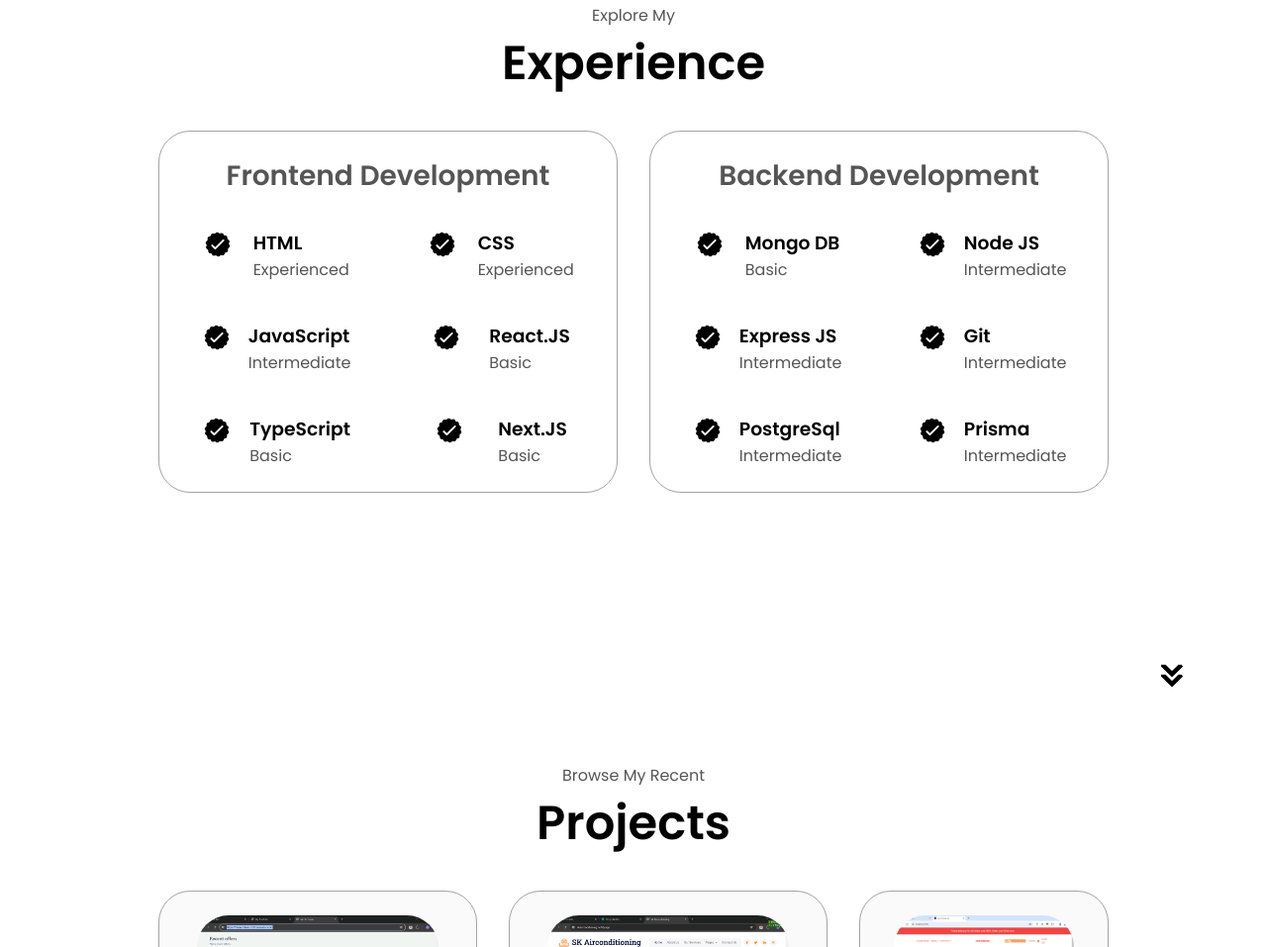
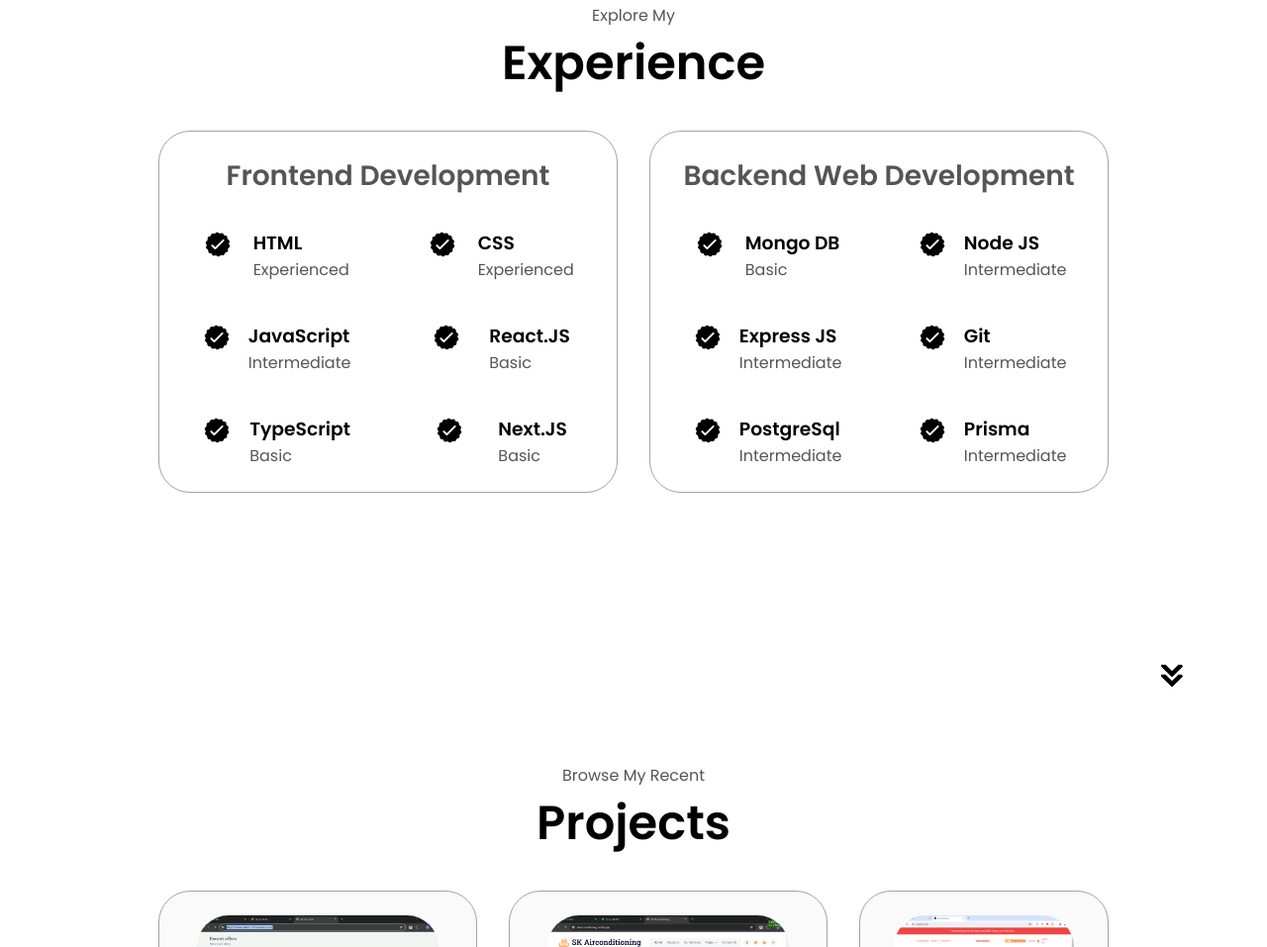
Before and after one commit to sachingramram/MyPortfolio, a plain HTML site: page index.html in a window 1280 px wide. Shown: the part 1693-2650 px from the top of the page at 99% size. Drawn offline with Linux system fonts and the light colour scheme.

Commit message:
newonecom

```diff
--- a/index.html
+++ b/index.html
@@ -200,7 +200,7 @@
             </div>
           </div>
           <div class="details-container">
-            <h2 class="experience-sub-title">Backend Development</h2>
+            <h2 class="experience-sub-title">Backend Web Development</h2>
             <div class="article-container">
               <article>
                 <img
```
